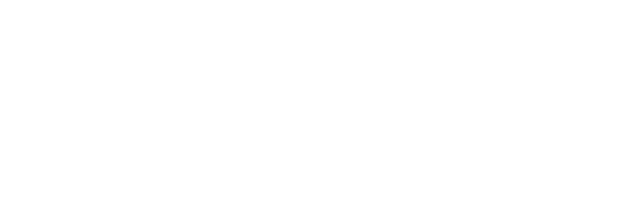
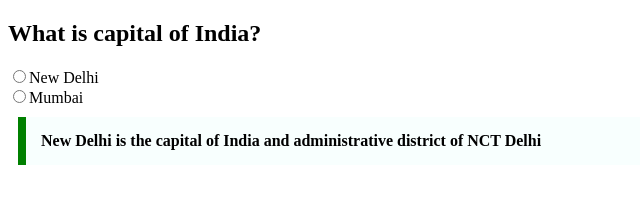
Before and after one commit to acciojob/trivia-Sarvesh8080, a website: page main.html in a window 1280 px wide. Shown: the whole page, without its empty margins (0-640 px from the left). Drawn offline with Linux system fonts and the light colour scheme.

Commit message:
created a submission

```diff
--- a/main.html
+++ b/main.html
@@ -5,9 +5,13 @@
 <head>
 	<link rel="stylesheet" href="styles.css">
 </head>
-
 <body>
-	<!-- the entire body must be written by student -->
+	<h2>What is capital of India?</h2>
+	<label><input type="radio" name="capital" value="New Delhi">New Delhi</input></label>
+		<br>
+		<label><input type="radio" name="capital" value="Mumbai">Mumbai</input></label>
+	</br>
+	<blockquote cite="https://en.wikipedia.org/wiki/New_Delhi" style="max-width:600px; margin:10px; padding:15px; border-left:8px solid green; background-color:#f8fffe; font-weight:Bold">New Delhi is the capital of India and administrative district of NCT Delhi</blockquote>
     <script type="text/javascript" src="./script.js">
 </script>
 
```
